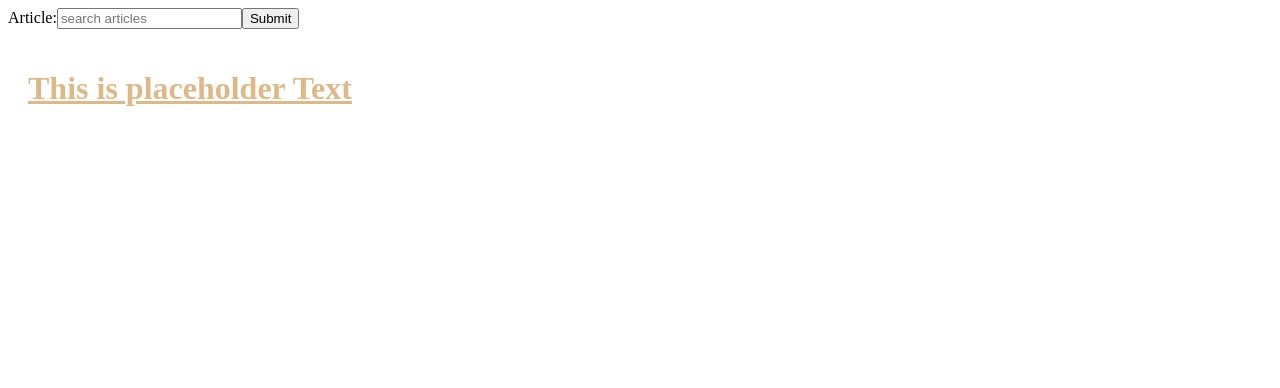
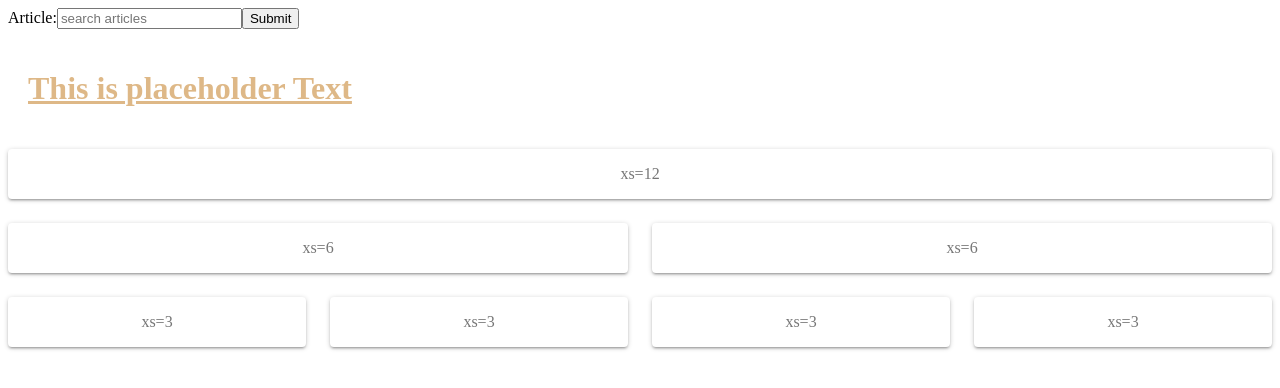
Before and after one commit to ttran835/news_details, a React app: page / in a window 1280 px wide. Shown: the top 388 px of the page. Built offline with nearby package versions, Linux system fonts and the light colour scheme; the HTML template or start-up script is replaced by a standard one.

Commit message:
updated grid file for material-ui, will remove folder once testing component

```diff
--- a/client/src/components/App.jsx
+++ b/client/src/components/App.jsx
@@ -4,6 +4,7 @@ import Axios from 'axios';
 // components
 import AllNews from '../components/NewsComponents/AllNews/AllNews';
 import SearchQuery from '../components/NewsQueryComponents/SearchQuery/SearchQuery';
+import CenteredGrid from '../components/Material-Ui/GridLayouts/GridLayouts';
 
 export default class App extends Component {
   constructor(props) {
@@ -60,6 +61,7 @@ export default class App extends Component {
         <div className="row">
           <AllNews news={this.state.news} value={this.state.value} />
         </div>
+        <CenteredGrid />
       </div>
     );
   }
--- a/client/src/components/Material-Ui/GridLayouts/GridLayouts.jsx
+++ b/client/src/components/Material-Ui/GridLayouts/GridLayouts.jsx
@@ -1,4 +1,54 @@
+import React from 'react';
 import PropTypes from 'prop-types';
 import { withStyles } from '@material-ui/core/styles';
 import Paper from '@material-ui/core/Paper';
 import Grid from '@material-ui/core/Grid';
+
+const styles = theme => ({
+  root: {
+    flexGrow: 1,
+  },
+  paper: {
+    padding: theme.spacing.unit * 2,
+    textAlign: 'center',
+    color: theme.palette.text.secondary,
+  },
+});
+
+function CenteredGrid(props) {
+  const { classes } = props;
+
+  return (
+    <div className={classes.root}>
+      <Grid container spacing={24}>
+        <Grid item xs={12}>
+          <Paper className={classes.paper}>xs=12</Paper>
+        </Grid>
+        <Grid item xs={6}>
+          <Paper className={classes.paper}>xs=6</Paper>
+        </Grid>
+        <Grid item xs={6}>
+          <Paper className={classes.paper}>xs=6</Paper>
+        </Grid>
+        <Grid item xs={3}>
+          <Paper className={classes.paper}>xs=3</Paper>
+        </Grid>
+        <Grid item xs={3}>
+          <Paper className={classes.paper}>xs=3</Paper>
+        </Grid>
+        <Grid item xs={3}>
+          <Paper className={classes.paper}>xs=3</Paper>
+        </Grid>
+        <Grid item xs={3}>
+          <Paper className={classes.paper}>xs=3</Paper>
+        </Grid>
+      </Grid>
+    </div>
+  );
+}
+
+CenteredGrid.propTypes = {
+  classes: PropTypes.object.isRequired,
+};
+
+export default withStyles(styles)(CenteredGrid);
--- a/client/src/components/NewsComponents/NewsTemplate/NewsRenderer/NewsRenderer.jsx
+++ b/client/src/components/NewsComponents/NewsTemplate/NewsRenderer/NewsRenderer.jsx
@@ -29,7 +29,7 @@ export default function NewsRenderer(props) {
             <h4>{article.author}</h4>
             <h5>{article.description}</h5>
             <p>{article.pushblishedAt}</p>
-            <p>{console.log(article.content)}</p>
+            <p>{article.content}</p>
           </div>
         </div>
       ))}
```
